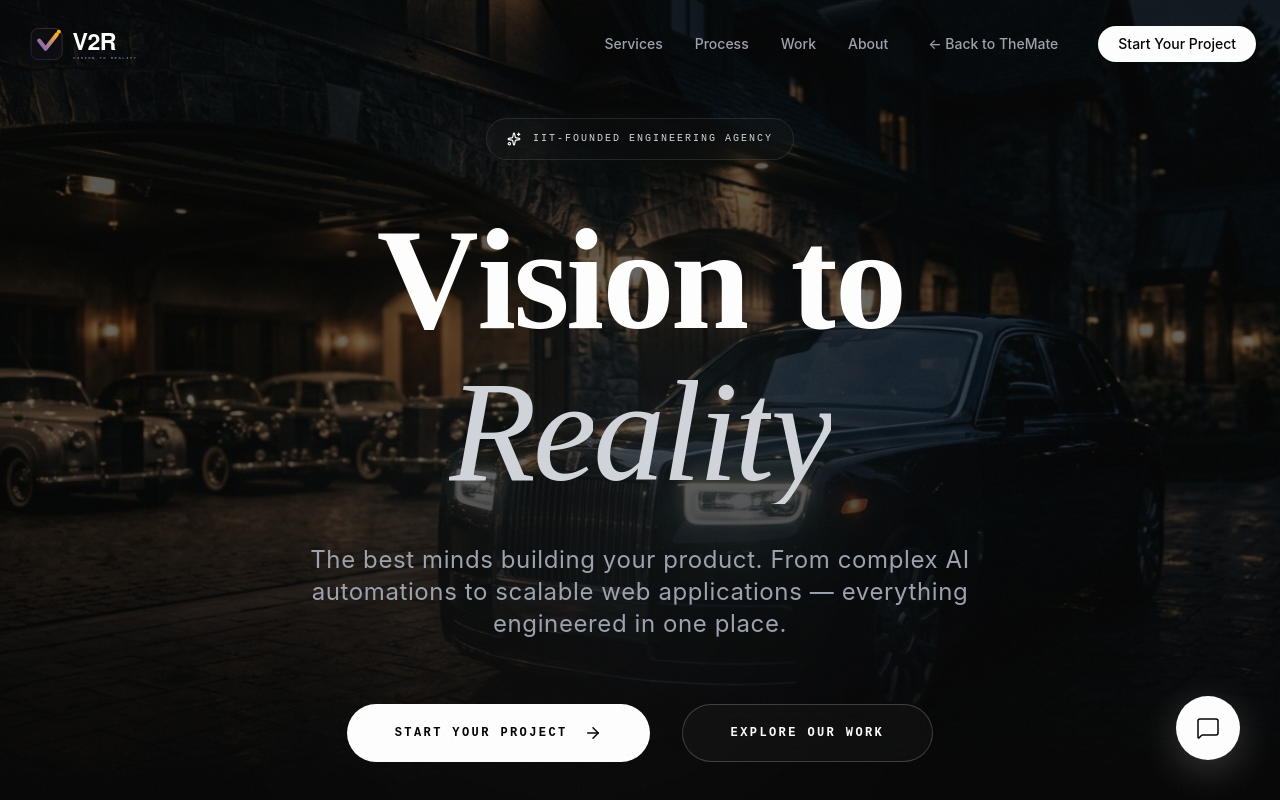
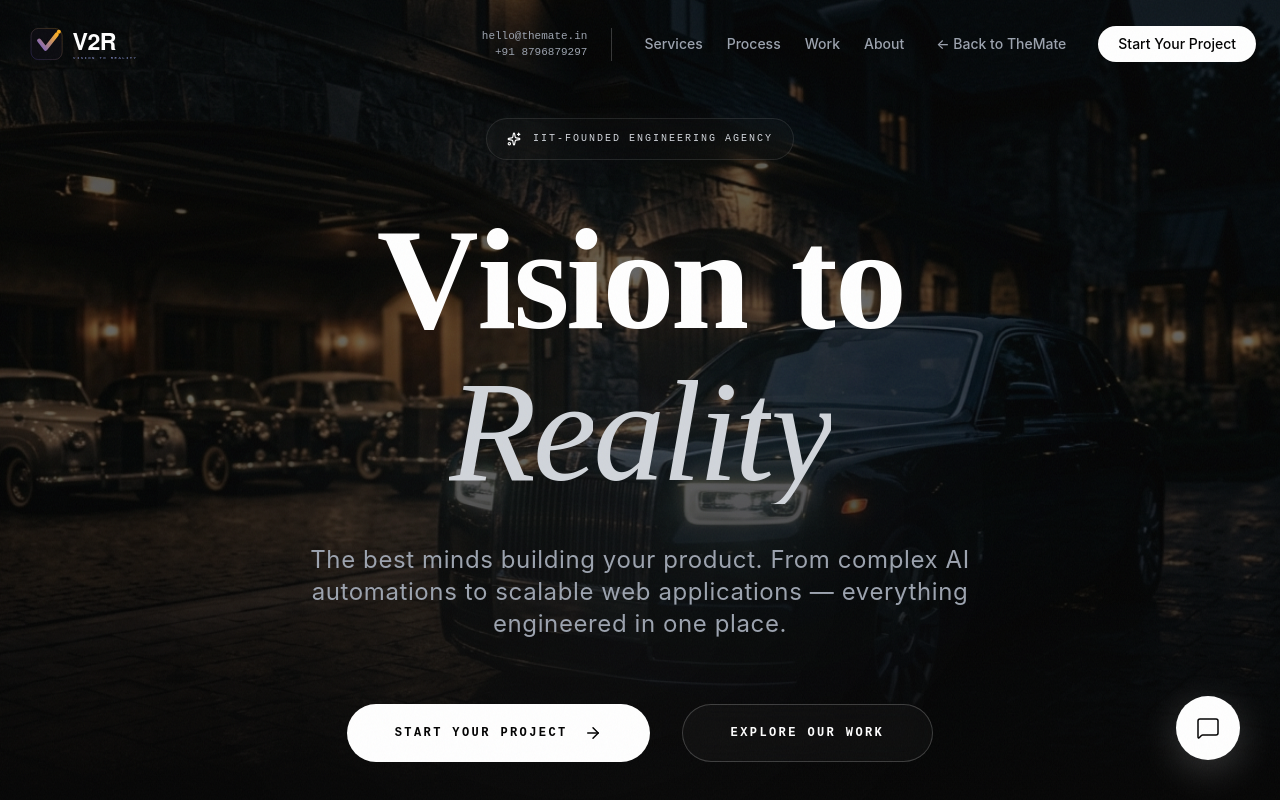
Before and after one commit to docmate08-beep/vision2realityy, a React (Vite) app: page /v2r in a window 1280 px wide. Shown: the top 800 px of the page. Built offline with nearby package versions, Linux system fonts and the light colour scheme; a web font is replaced by a local one.

Commit message:
Add contact email and phone number to navigation headers for desktop and mobile

```diff
--- a/src/components/Navbar.tsx
+++ b/src/components/Navbar.tsx
@@ -37,7 +37,11 @@ export default function Navbar() {
         </a>
 
         {/* Desktop Nav */}
-        <nav className="hidden md:flex items-center gap-8">
+        <nav className="hidden md:flex items-center gap-6">
+          <div className="hidden lg:flex flex-col text-right mr-2 border-r border-white/20 pr-6">
+            <a href="mailto:hello@themate.in" className="text-[11px] text-gray-400 hover:text-white font-mono transition">hello@themate.in</a>
+            <a href="tel:+918796879297" className="text-[11px] text-gray-400 hover:text-white font-mono transition">+91 8796879297</a>
+          </div>
           {navLinks.map((link) => (
             <a
               key={link.name}
@@ -89,6 +93,12 @@ export default function Navbar() {
             exit={{ opacity: 0, height: 0 }}
             className="absolute top-full left-0 w-full bg-[#050505] border-t border-white/10 p-6 md:hidden flex flex-col gap-4 shadow-2xl z-50 overflow-hidden"
           >
+            {/* Mobile Contact Info */}
+            <div className="flex flex-col gap-2 pb-4 mb-2 border-b border-white/10">
+              <a href="mailto:hello@themate.in" className="text-gray-300 hover:text-white font-mono text-sm transition">hello@themate.in</a>
+              <a href="tel:+918796879297" className="text-gray-300 hover:text-white font-mono text-sm transition">+91 8796879297</a>
+            </div>
+
             {navLinks.map((link) => (
               <a
                 key={link.name}
--- a/src/components/Navigation.tsx
+++ b/src/components/Navigation.tsx
@@ -84,7 +84,11 @@ export default function Navigation() {
             </div>
 
             {/* CTA / Right - Desktop */}
-            <div className="hidden md:flex justify-end">
+            <div className="hidden md:flex justify-end items-center gap-4 lg:gap-6">
+              <div className={`hidden lg:flex flex-col text-right items-end transition duration-400 ${scrolled ? 'text-[#111827]/70' : 'text-white/70'}`}>
+                <a href="mailto:hello@themate.in" className="text-[11px] hover:opacity-100 font-mono transition">hello@themate.in</a>
+                <a href="tel:+918796879297" className="text-[11px] hover:opacity-100 font-mono transition">+91 8796879297</a>
+              </div>
               <a
                 href="#contact"
                 onClick={(e) => { e.preventDefault(); handleNavClick('#contact'); }}
@@ -146,6 +150,17 @@ export default function Navigation() {
               onClick={(e) => e.stopPropagation()}
             >
               <div className="flex flex-col items-start gap-8">
+                {/* Mobile Contact Info */}
+                <motion.div
+                  initial={{ opacity: 0, x: 20 }}
+                  animate={{ opacity: 1, x: 0 }}
+                  transition={{ duration: 0.3 }}
+                  className="flex flex-col gap-2 w-full pb-6 border-b border-[#111827]/10"
+                >
+                  <a href="mailto:hello@themate.in" className="text-[#111827]/80 hover:text-[#111827] font-mono text-sm transition">hello@themate.in</a>
+                  <a href="tel:+918796879297" className="text-[#111827]/80 hover:text-[#111827] font-mono text-sm transition">+91 8796879297</a>
+                </motion.div>
+
                 {navLinks.map((link, i) => (
                   <motion.a
                     key={link.label}
```
